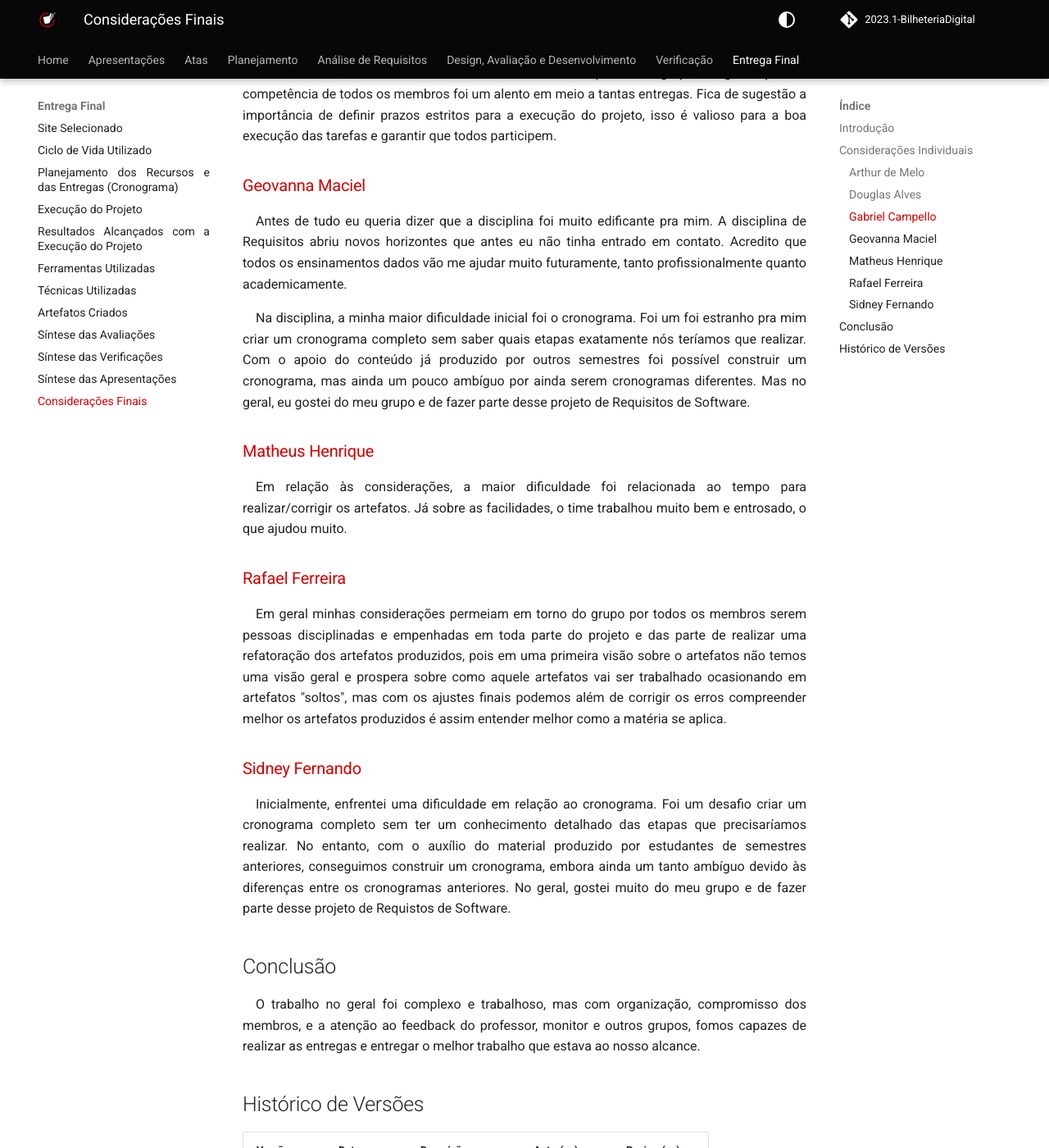
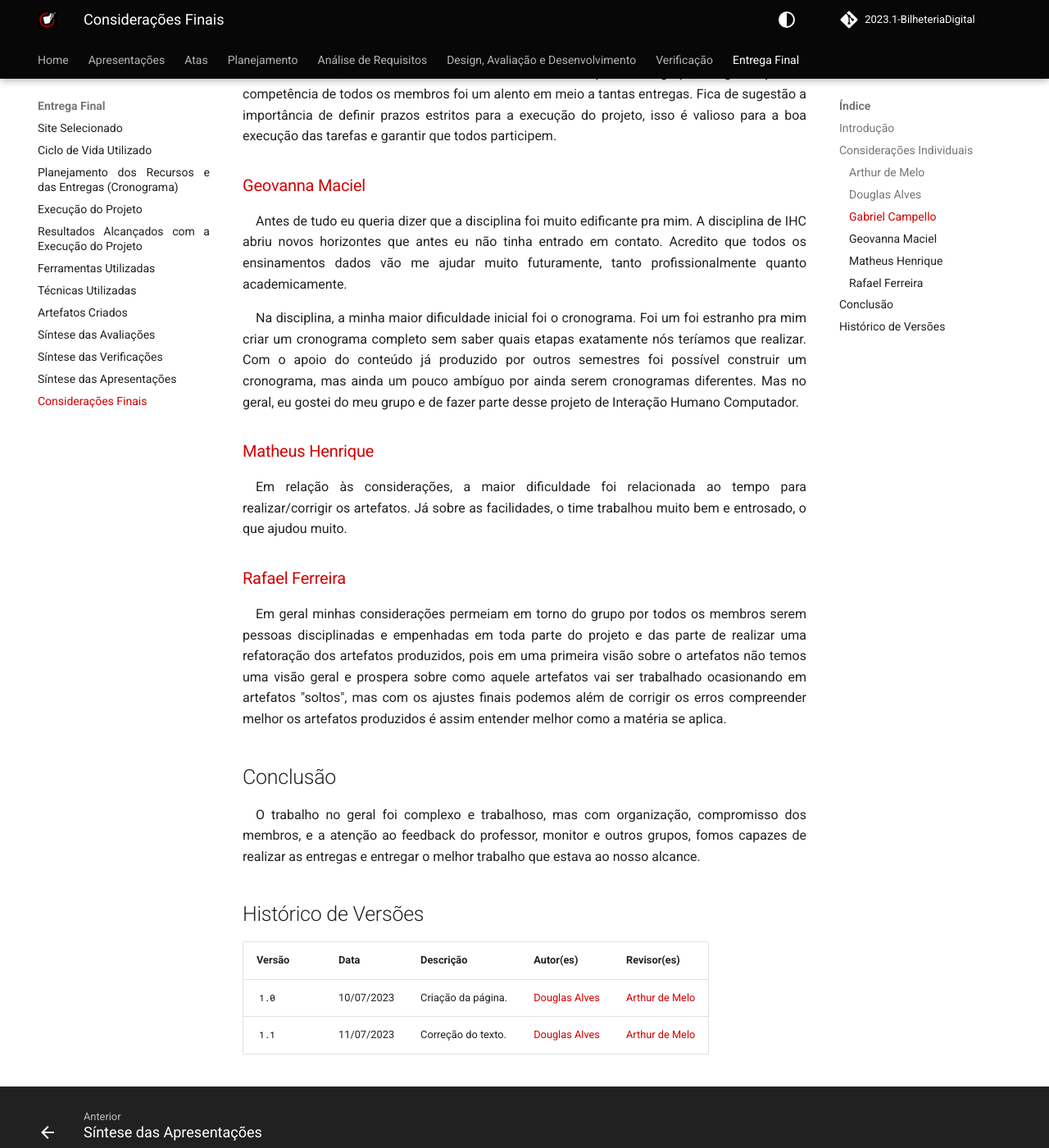
Before and after one commit to Interacao-Humano-Computador/2023.1-BilheteriaDigital, an MkDocs documentation site: the page built from docs/entrega-final/consideracoes.md, in a window 1280 px wide and 1400 px high, scrolled down 1151 px. Shown: the whole window at 82% size. Built offline with MkDocs 1.6.1 and Material for MkDocs 9.7.7, drawn with Linux system fonts in a browser that asks for light colours; comment, search, counter and statistics services are not loaded; the version menu is left out; some of the changed text lies outside the part shown.

Commit message:
Correção texto considerações finais

```diff
--- a/docs/entrega-final/consideracoes.md
+++ b/docs/entrega-final/consideracoes.md
@@ -2,7 +2,7 @@
 
 ## Introdução
 
-Este documento visa apresentar as considerações finais de cada membro do [grupo](https://requisitos-de-software.github.io/2023.1-BilheteriaDigital/#contribuidores), quanto a facilidades e dificuldades encontradas ao decorrer da matéria. Essas considerações objetivam não somente dar um feedback para o professor, mas também para alunos dos próximos semestres que realizarão a matéria de Requisitos de Software.
+Este documento visa apresentar as considerações finais de cada membro do [grupo](https://interacao-humano-computador.github.io/2023.1-BilheteriaDigital/#equipe), quanto a facilidades e dificuldades encontradas ao decorrer da matéria. Essas considerações objetivam não somente dar um feedback para o professor, mas também para alunos dos próximos semestres que realizarão a matéria de Interação Humano Computador.
 
 ## Considerações Individuais
 
@@ -22,9 +22,9 @@
 Não obstante, encontrei bastante facilidade de comunicação com o grupo, a organização e a competência de todos os membros foi um alento em meio a tantas entregas. Fica de sugestão a importância de definir prazos estritos para a execução do projeto, isso é valioso para a boa execução das tarefas e garantir que todos participem.
 
 ### [Geovanna Maciel](https://github.com/manuziny)
-Antes de tudo eu queria dizer que a disciplina foi muito edificante pra mim. A disciplina de Requisitos abriu novos horizontes que antes eu não tinha entrado em contato. Acredito que todos os ensinamentos dados vão me ajudar muito futuramente, tanto profissionalmente quanto academicamente.
+Antes de tudo eu queria dizer que a disciplina foi muito edificante pra mim. A disciplina de IHC abriu novos horizontes que antes eu não tinha entrado em contato. Acredito que todos os ensinamentos dados vão me ajudar muito futuramente, tanto profissionalmente quanto academicamente.
 
-Na disciplina, a minha maior dificuldade inicial foi o cronograma. Foi um foi estranho pra mim criar um cronograma completo sem saber quais etapas exatamente nós teríamos que realizar. Com o apoio do conteúdo já produzido por outros semestres foi possível construir um cronograma, mas ainda um pouco ambíguo por ainda serem cronogramas diferentes. Mas no geral, eu gostei do meu grupo e de fazer parte desse projeto de Requisitos de Software.
+Na disciplina, a minha maior dificuldade inicial foi o cronograma. Foi um foi estranho pra mim criar um cronograma completo sem saber quais etapas exatamente nós teríamos que realizar. Com o apoio do conteúdo já produzido por outros semestres foi possível construir um cronograma, mas ainda um pouco ambíguo por ainda serem cronogramas diferentes. Mas no geral, eu gostei do meu grupo e de fazer parte desse projeto de Interação Humano Computador.
 
 ### [Matheus Henrique](https://github.com/mathonaut)
 
@@ -33,10 +33,6 @@
 ### [Rafael Ferreira](https://github.com/RafaelCLG0)
 
 Em geral minhas considerações permeiam em torno do grupo por todos os membros serem pessoas disciplinadas e empenhadas em toda parte do projeto e das parte de realizar uma refatoração dos artefatos produzidos, pois em uma primeira visão sobre o artefatos não temos uma visão geral e prospera sobre como aquele artefatos vai ser trabalhado ocasionando em artefatos "soltos", mas com os ajustes finais podemos além de corrigir os erros compreender melhor os artefatos produzidos é assim entender melhor como a matéria se aplica.
-
-### [Sidney Fernando](https://github.com/nando3d3)
-
-Inicialmente, enfrentei uma dificuldade em relação ao cronograma. Foi um desafio criar um cronograma completo sem ter um conhecimento detalhado das etapas que precisaríamos realizar. No entanto, com o auxílio do material produzido por estudantes de semestres anteriores, conseguimos construir um cronograma, embora ainda um tanto ambíguo devido às diferenças entre os cronogramas anteriores. No geral, gostei muito do meu grupo e de fazer parte desse projeto de Requistos de Software.
 
 ## Conclusão
 
@@ -47,3 +43,4 @@
 | Versão | Data       | Descrição          | Autor(es)                                        | Revisor(es)                                    |
 | ------ | ---------- | ------------------ | ------------------------------------------------ | ---------------------------------------------- |
 | `1.0`  | 10/07/2023 | Criação da página. | [Douglas Alves](https://github.com/dougAlvs) | [Arthur de Melo](https://github.com/arthurmlv)  |
+| `1.1`  | 11/07/2023 | Correção do texto. | [Douglas Alves](https://github.com/dougAlvs) | [Arthur de Melo](https://github.com/arthurmlv)  |
```
